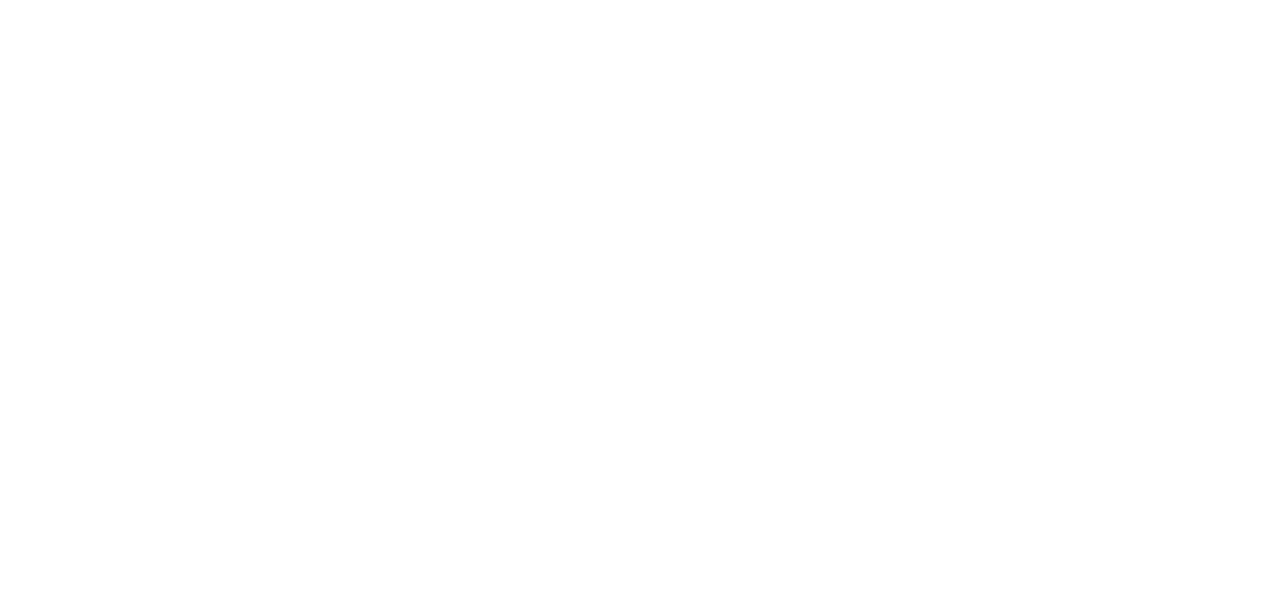
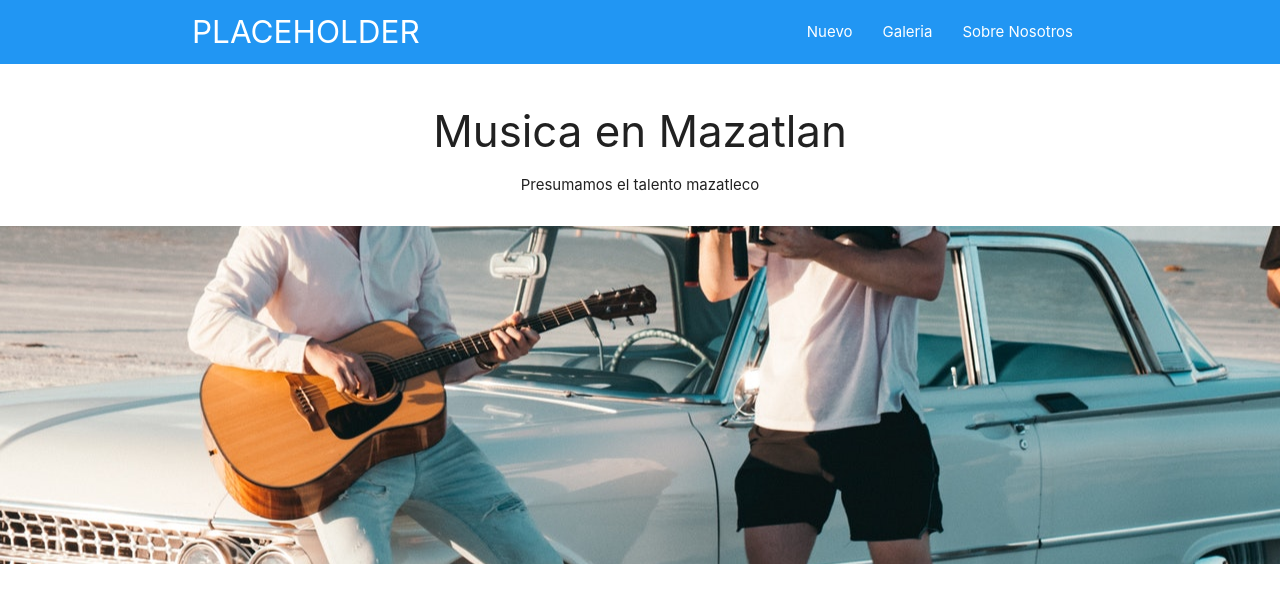
Before and after one commit to bralco03/musica-en-maza, a React (Create React App) app: page / in a window 1280 px wide. Shown: the top 602 px of the page. Built offline with nearby package versions, Linux system fonts and the light colour scheme.

Commit message:
Added navbar and currently working on parallax effect"

```diff
--- a/package.json
+++ b/package.json
@@ -6,6 +6,7 @@
     "@testing-library/jest-dom": "^4.2.4",
     "@testing-library/react": "^9.5.0",
     "@testing-library/user-event": "^7.2.1",
+    "materialize-css": "^1.0.0-rc.2",
     "react": "^16.13.1",
     "react-dom": "^16.13.1",
     "react-scripts": "3.4.1"
--- a/public/index.html
+++ b/public/index.html
@@ -9,12 +9,12 @@
       name="description"
       content="Web site created using create-react-app"
     />
-    <link rel="apple-touch-icon" href="%PUBLIC_URL%/logo192.png" />
+    <!-- <link rel="apple-touch-icon" href="%PUBLIC_URL%/logo192.png" /> -->
     <!--
       manifest.json provides metadata used when your web app is installed on a
       user's mobile device or desktop. See https://developers.google.com/web/fundamentals/web-app-manifest/
     -->
-    <link rel="manifest" href="%PUBLIC_URL%/manifest.json" />
+    <!-- <link rel="manifest" href="%PUBLIC_URL%/manifest.json" /> -->
     <!--
       Notice the use of %PUBLIC_URL% in the tags above.
       It will be replaced with the URL of the `public` folder during the build.
--- a/src/App.js
+++ b/src/App.js
@@ -1,9 +1,12 @@
 import React from 'react';
-
+import Navbar from './components/Navbar';
+import Home from './components/Home';
+import './app.css';
 function App() {
   return (
     <div className="App">
-
+      <Navbar />
+      <Home />
     </div>
   );
 }
--- /dev/null
+++ b/src/app.css
@@ -0,0 +1,4 @@
+.App{
+    margin: 0;
+    padding: 0;
+}
--- /dev/null
+++ b/src/components/Home.js
@@ -0,0 +1,28 @@
+import React, { useEffect} from 'react';
+import M from 'materialize-css';
+import banner from '../images/banner.jpg';
+const Home = () => {
+    console.log(M);
+    useEffect(() => {
+        let elements = document.querySelectorAll('.parallax');
+        M.Parallax.init(elements);
+    }, []);
+
+        return(
+            <div className="col s-12">
+                <div className="parallax-container center">
+                    <div className="parallax">
+                        <img src={banner} alt="banner"/>
+                    </div>
+                    <div className="section white">
+                        <h3>Musica en Mazatlan</h3>
+                        <p className="clear">Presumamos el talento mazatleco</p>
+                    </div>
+                </div>
+
+            </div>
+        )
+
+}
+
+export default Home;
--- /dev/null
+++ b/src/components/Navbar.js
@@ -0,0 +1,19 @@
+import React from 'react';
+const Navbar = () => {
+    return(
+        <div className="header">
+            <nav className="nav-wrapper blue">
+                <div className="container">
+                    <a href="#" className="brand-logo">PLACEHOLDER</a>
+                    <ul id="nav-mobile" className="right hide-on-med-and-down">
+                        <li><a>Nuevo</a></li>
+                        <li><a>Galeria</a></li>
+                        <li><a>Sobre Nosotros</a></li>
+                    </ul>
+                </div>
+            </nav>
+        </div>
+    )
+}
+
+export default Navbar;
```
Also changed, not shown: src/images/banner.jpg (added), 1 other file (tests, documents, lock files or other folders).
